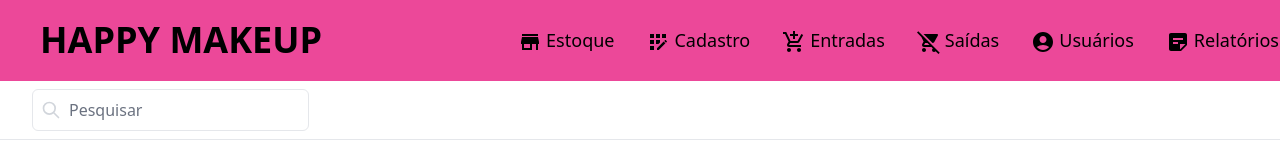
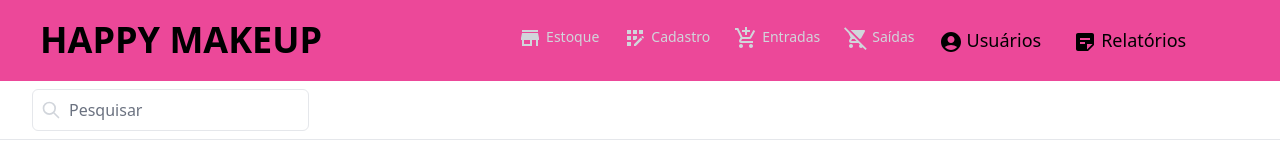
Before and after one commit to iBrunos/MernControleEstoque, a React (Vite) app in the folder frontend/: page /user/estoque in a window 1280 px wide. Shown: the top 153 px of the page. Built offline with nearby package versions, Linux system fonts and the light colour scheme; no server answers; sample sign-in values are in the browser's storage.

Commit message:
Conserto do navbar

```diff
--- a/frontend/src/components/header/Header.jsx
+++ b/frontend/src/components/header/Header.jsx
@@ -9,6 +9,7 @@
 import LogoutIcon from "@mui/icons-material/Logout";
 import StickyNote2Icon from "@mui/icons-material/StickyNote2";
 import AppRegistrationIcon from "@mui/icons-material/AppRegistration";
+import { NavLink } from 'react-router-dom';
 
 const Header = () => {
   const [isMenuOpen, setIsMenuOpen] = useState(false);
@@ -33,6 +34,7 @@
   };
 
   return (
+
     <header className="bg-pink-500 border-b border-pink-500">
       <div className="max-w-[120rem]  lg:w-[120rem] sm:w-8">
         <nav className="flex h-20">
@@ -48,14 +50,14 @@
             <div className="hidden sm:ml-6 sm:flex">
               <Link
                 to="/user/estoque"
-                className="px-3 py-2 text-black rounded-md font-medium mr-2 text-lg"
+                className="text-gray-300 hover:bg-black hover:text-white px-3 py-2 rounded-md text-sm font-medium"
               >
                 <StoreIcon className="mr-1 font-bold" />
                 Estoque
               </Link>
               <Link
                 to="/user/cadastro"
-                className="px-3 py-2 text-black rounded-md font-medium mr-2 text-lg"
+                className="text-gray-300 hover:bg-black hover:text-white px-3 py-2 rounded-md text-sm font-medium"
               >
                 <AppRegistrationIcon className="mr-1 font-bold" />
                 Cadastro
@@ -63,14 +65,14 @@
 
               <Link
                 to="/user/entradas"
-                className="px-3 py-2 text-black rounded-md font-medium mr-2 text-lg"
+                className="text-gray-300 hover:bg-black hover:text-white px-3 py-2 rounded-md text-sm font-medium"
               >
                 <AddShoppingCartIcon className="mr-1 font-bold" />
                 Entradas
               </Link>
               <Link
                 to="/user/saidas"
-                className="px-3 py-2 text-black rounded-md font-medium mr-2 text-lg"
+                className="text-gray-300 hover:bg-black hover:text-white px-3 py-2 rounded-md text-sm font-medium"
               >
                 <RemoveShoppingCartIcon className="mr-1 font-bold" />
                 Saídas
@@ -79,7 +81,7 @@
               {isGerente ? (
                 <Link
                   to="/user/usuarios"
-                  className="px-3 py-2 text-black rounded-md font-medium mr-2 text-lg"
+                  className="text-gray-300 hover:bg-black hover:text-white px-3 py-2 rounded-md text-sm font-medium"
                 >
                   <AccountCircleIcon className="mr-1 font-bold" />
                   Usuários
@@ -93,13 +95,15 @@
                 </spam>
               )}
               {isGerente ? (
-                <Link
+                <NavLink
                   to="/user/relatorios"
-                  className="px-3 py-2 text-black rounded-md font-medium mr-2 text-lg"
+                  className="text-gray-300 hover:bg-black hover:text-white px-3 py-2 rounded-md text-sm font-medium"
                 >
                   <StickyNote2Icon className="mr-1 font-bold" />
-                  Relátorios
-                </Link>
+                  Relatórios
+                </NavLink>
+
+
               ) : (
                 <spam
                   className="px-3 py-2 text-black rounded-md font-medium mr-2 text-lg cursor-default"
```
Also changed, not shown: frontend/src/assets/imgs/logoHM.png (added).
